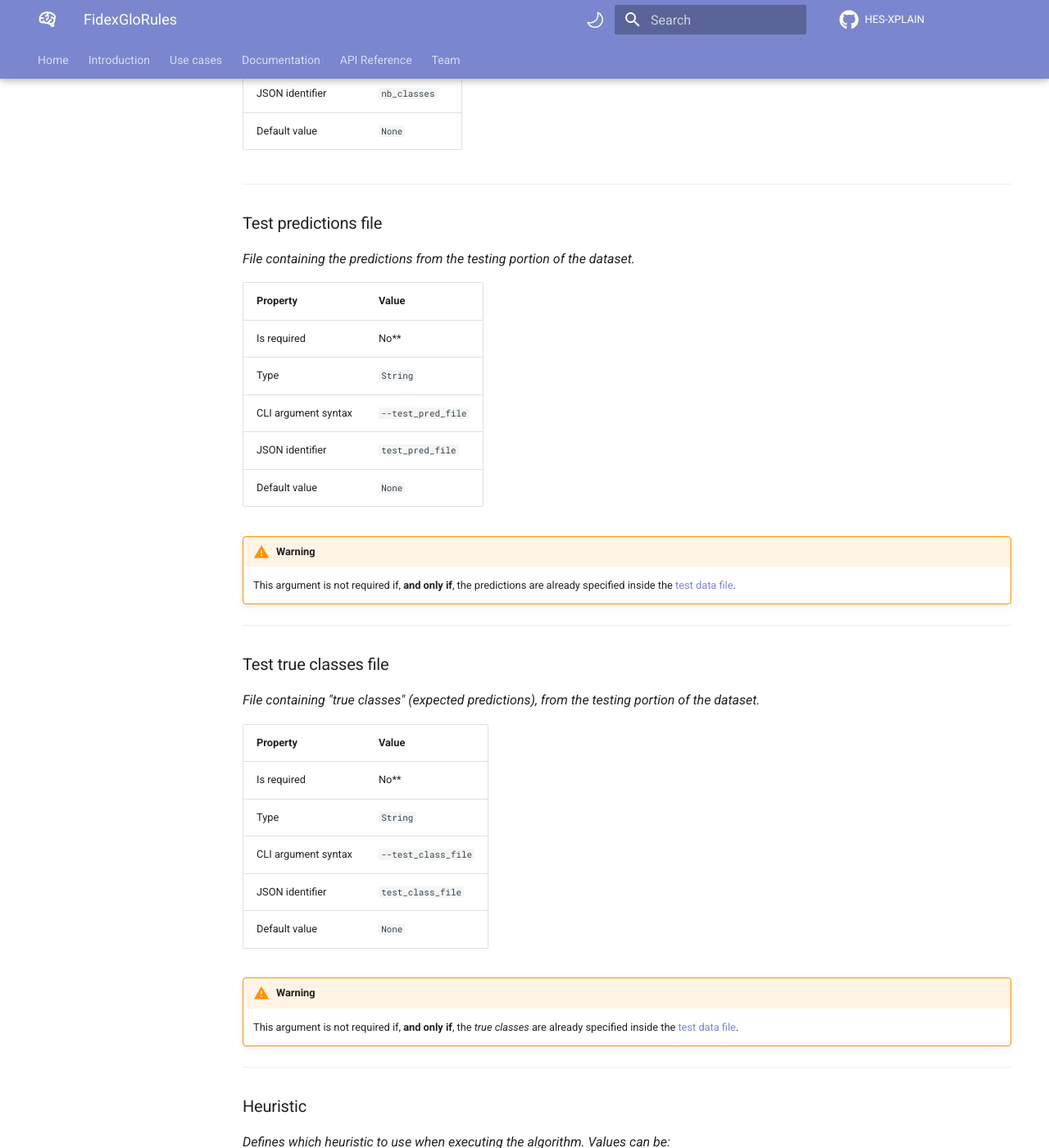
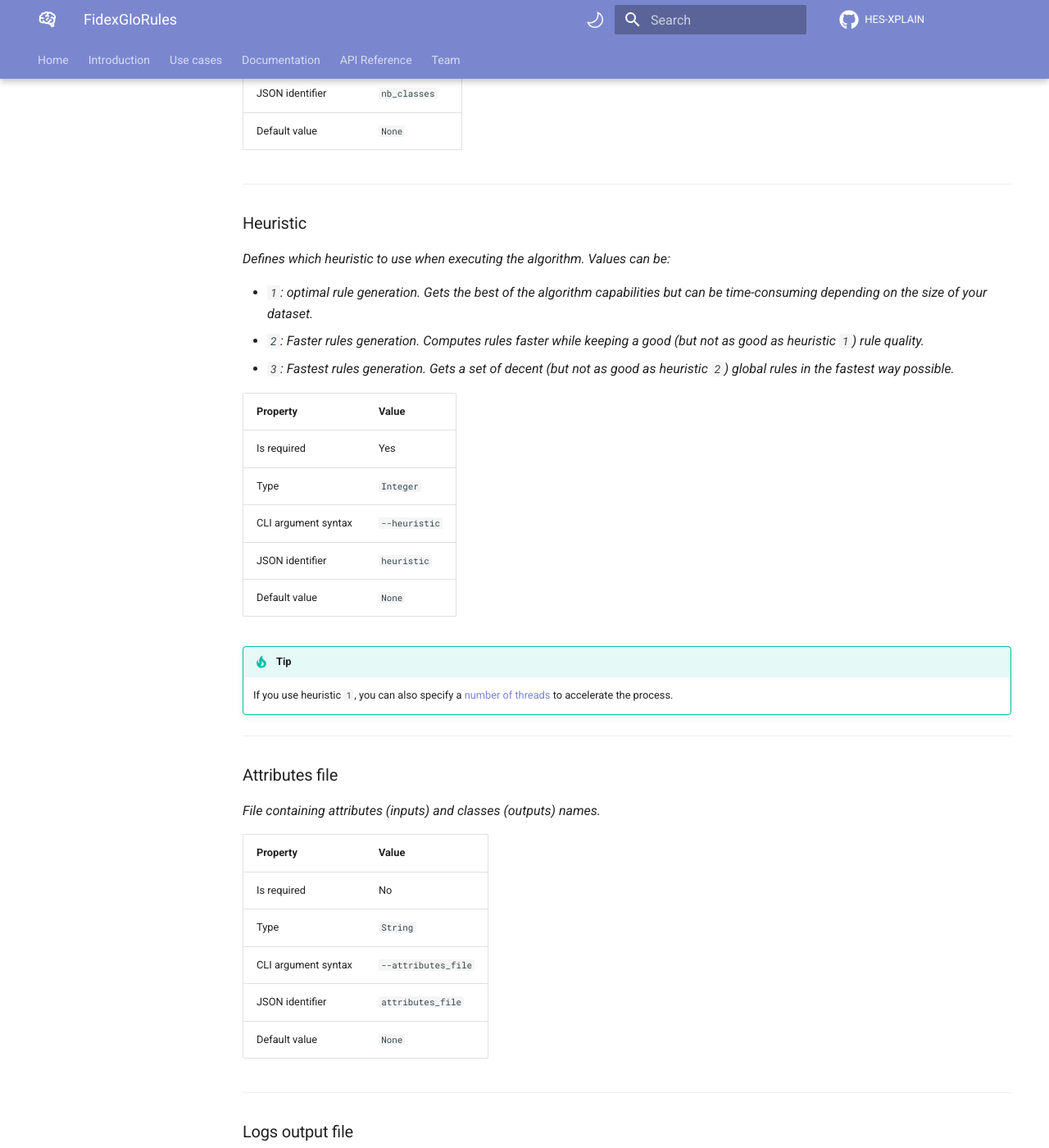
Before and after one commit to HES-XPLAIN/hes-xplain.github.io, an MkDocs documentation site: the page built from docs/documentation/algorithms/fidex/fidexglorules.md, in a window 1280 px wide and 1400 px high, scrolled down 5571 px. Shown: the whole window at 82% size. Built offline with MkDocs 1.6.1 and Material for MkDocs 9.7.7, drawn with Linux system fonts in a browser that asks for light colours; comment, search, counter and statistics services are not loaded; some of the changed text lies outside the part shown.

Commit message:
Modified content and fixed content mistakes

````diff
--- a/docs/documentation/algorithms/fidex/fidexglorules.md
+++ b/docs/documentation/algorithms/fidex/fidexglorules.md
@@ -165,37 +165,6 @@ The `FidexGloRules` algorithm has required and optional arguments to be specifie
 
 ---
 
-### Test predictions file
-*File containing the predictions from the testing portion of the dataset.*
-
-|  **Property**           | **Value**           |
-|:------------------------|:--------------------|
-| Is required             | No**                |
-| Type                    | `String`           |
-| CLI argument syntax     | `--test_pred_file`  |
-| JSON identifier         | `test_pred_file`    |
-| Default value           | `None`              |
-
-!!!Warning
-    This argument is not required if, **and only if**, the predictions are already specified inside the [test data file](#test-data-file).
-
----
-
-### Test true classes file
-*File containing "true classes" (expected predictions), from the testing portion of the dataset.*
-
-|  **Property**           | **Value**           |
-|:------------------------|:--------------------|
-| Is required             | No**                |
-| Type                    | `String`            |
-| CLI argument syntax     | `--test_class_file` |
-| JSON identifier         | `test_class_file`   |
-| Default value           | `None`              |
-
-!!!Warning
-    This argument is not required if, **and only if**, the *true classes* are already specified inside the [test data file](#test-data-file).
-
----
 ### Heuristic
 *Defines which heuristic to use when executing the algorithm. Values can be:*
 
@@ -488,7 +457,6 @@ The `FidexGloRules` algorithm has required and optional arguments to be specifie
        --train_data_file train_data.txt
        --train_pred_file train_predictions.out
        --train_class_file train_classes.txt
-       --test_data_file test_data.txt
        --nb_attributes 16
        --nb_classes 2
        --weights_file weights.wts
@@ -501,7 +469,7 @@ The `FidexGloRules` algorithm has required and optional arguments to be specifie
 
 === "CLI"
     ```
-    ./fidexGloRules --root_folder my/folder/ --train_data_file train_data.txt --train_pred_file train_predictions.out --train_class_file train_classes.txt --test_data_file test_data.txt --nb_attributes 16 --nb_classes 2 --weights_file weights.wts --rules_outfile output_rules.rls --nb_threads 4
+    ./fidexGloRules --root_folder my/folder/ --train_data_file train_data.txt --train_pred_file train_predictions.out --train_class_file train_classes.txt  --nb_attributes 16 --nb_classes 2 --weights_file weights.wts --rules_outfile output_rules.rls --nb_threads 4
     ```
 
 ## Output interpretation
````
Also changed, not shown: other parts of docs/documentation/algorithms/fidex/fidexglorules.md (+1 -1 lines), docs/documentation/algorithms/fidex/fidex.md (+1 -1 lines).
